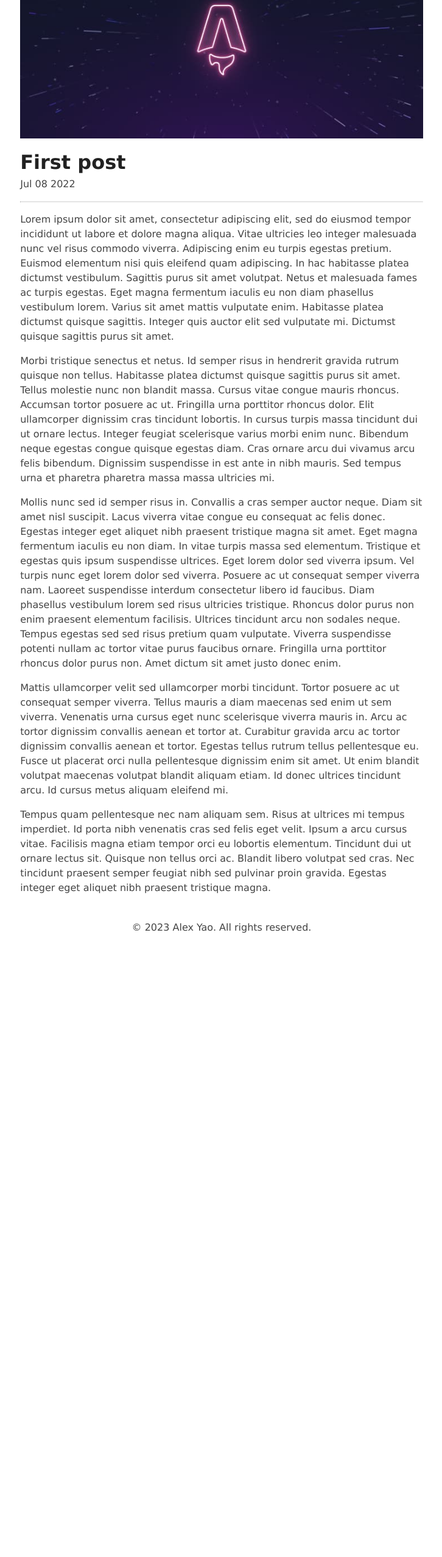
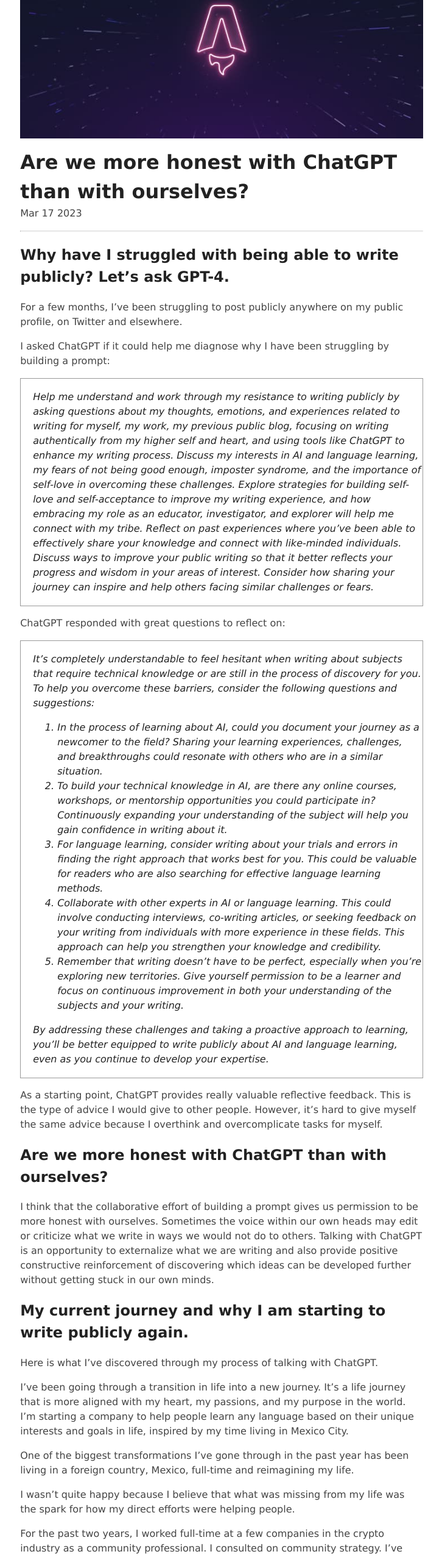
Before and after one commit to AlexKYao/personal-blog, an Astro site: page /blog/first-post in a window 1280 px wide. Shown: the part 240-2793 px from the top of the page at 61% size, without its empty margins (276-1002 px from the left). Before the commit the page ends 1818 px from the top, so only its background shows below. Built offline with nearby package versions, Linux system fonts and the light colour scheme; Astro itself is replaced by a stand-in of ours.

Commit message:
Added blog post

```diff
--- a/src/components/Header.astro
+++ b/src/components/Header.astro
@@ -9,7 +9,7 @@
 	</h2>
 	<nav>
 		<HeaderLink href="/">Home</HeaderLink>
-		<!-- <HeaderLink href="/blog">Blog</HeaderLink> -->
+		<HeaderLink href="/blog">Blog</HeaderLink>
 		<HeaderLink href="/about">About</HeaderLink>
 		<HeaderLink href="https://twitter.com/TheAlexYao" target="_blank">Twitter</HeaderLink>
 		<HeaderLink href="https://github.com/AlexKYao" target="_blank">GitHub</HeaderLink>
--- a/src/pages/blog/first-post.md
+++ b/src/pages/blog/first-post.md
@@ -1,17 +1,76 @@
 ---
 layout: "../../layouts/BlogPost.astro"
-title: "First post"
-description: "Lorem ipsum dolor sit amet"
-pubDate: "Jul 08 2022"
+title: "Are we more honest with ChatGPT than with ourselves?"
+description: "Reflections on my new life journey in Mexico and becoming an entrepreneur again."
+pubDate: "Mar 17 2023"
 heroImage: "/placeholder-hero.jpg"
 ---
 
-Lorem ipsum dolor sit amet, consectetur adipiscing elit, sed do eiusmod tempor incididunt ut labore et dolore magna aliqua. Vitae ultricies leo integer malesuada nunc vel risus commodo viverra. Adipiscing enim eu turpis egestas pretium. Euismod elementum nisi quis eleifend quam adipiscing. In hac habitasse platea dictumst vestibulum. Sagittis purus sit amet volutpat. Netus et malesuada fames ac turpis egestas. Eget magna fermentum iaculis eu non diam phasellus vestibulum lorem. Varius sit amet mattis vulputate enim. Habitasse platea dictumst quisque sagittis. Integer quis auctor elit sed vulputate mi. Dictumst quisque sagittis purus sit amet.
+## Why have I struggled with being able to write publicly? Let’s ask GPT-4.
 
-Morbi tristique senectus et netus. Id semper risus in hendrerit gravida rutrum quisque non tellus. Habitasse platea dictumst quisque sagittis purus sit amet. Tellus molestie nunc non blandit massa. Cursus vitae congue mauris rhoncus. Accumsan tortor posuere ac ut. Fringilla urna porttitor rhoncus dolor. Elit ullamcorper dignissim cras tincidunt lobortis. In cursus turpis massa tincidunt dui ut ornare lectus. Integer feugiat scelerisque varius morbi enim nunc. Bibendum neque egestas congue quisque egestas diam. Cras ornare arcu dui vivamus arcu felis bibendum. Dignissim suspendisse in est ante in nibh mauris. Sed tempus urna et pharetra pharetra massa massa ultricies mi.
+For a few months, I’ve been struggling to post publicly anywhere on my public profile, on Twitter and elsewhere.
 
-Mollis nunc sed id semper risus in. Convallis a cras semper auctor neque. Diam sit amet nisl suscipit. Lacus viverra vitae congue eu consequat ac felis donec. Egestas integer eget aliquet nibh praesent tristique magna sit amet. Eget magna fermentum iaculis eu non diam. In vitae turpis massa sed elementum. Tristique et egestas quis ipsum suspendisse ultrices. Eget lorem dolor sed viverra ipsum. Vel turpis nunc eget lorem dolor sed viverra. Posuere ac ut consequat semper viverra nam. Laoreet suspendisse interdum consectetur libero id faucibus. Diam phasellus vestibulum lorem sed risus ultricies tristique. Rhoncus dolor purus non enim praesent elementum facilisis. Ultrices tincidunt arcu non sodales neque. Tempus egestas sed sed risus pretium quam vulputate. Viverra suspendisse potenti nullam ac tortor vitae purus faucibus ornare. Fringilla urna porttitor rhoncus dolor purus non. Amet dictum sit amet justo donec enim.
+I asked ChatGPT if it could help me diagnose why I have been struggling by building a prompt:
 
-Mattis ullamcorper velit sed ullamcorper morbi tincidunt. Tortor posuere ac ut consequat semper viverra. Tellus mauris a diam maecenas sed enim ut sem viverra. Venenatis urna cursus eget nunc scelerisque viverra mauris in. Arcu ac tortor dignissim convallis aenean et tortor at. Curabitur gravida arcu ac tortor dignissim convallis aenean et tortor. Egestas tellus rutrum tellus pellentesque eu. Fusce ut placerat orci nulla pellentesque dignissim enim sit amet. Ut enim blandit volutpat maecenas volutpat blandit aliquam etiam. Id donec ultrices tincidunt arcu. Id cursus metus aliquam eleifend mi.
+> Help me understand and work through my resistance to writing publicly by asking questions about my thoughts, emotions, and experiences related to writing for myself, my work, my previous public blog, focusing on writing authentically from my higher self and heart, and using tools like ChatGPT to enhance my writing process. Discuss my interests in AI and language learning, my fears of not being good enough, imposter syndrome, and the importance of self-love in overcoming these challenges. Explore strategies for building self-love and self-acceptance to improve my writing experience, and how embracing my role as an educator, investigator, and explorer will help me connect with my tribe. Reflect on past experiences where you've been able to effectively share your knowledge and connect with like-minded individuals. Discuss ways to improve your public writing so that it better reflects your progress and wisdom in your areas of interest. Consider how sharing your journey can inspire and help others facing similar challenges or fears.
 
-Tempus quam pellentesque nec nam aliquam sem. Risus at ultrices mi tempus imperdiet. Id porta nibh venenatis cras sed felis eget velit. Ipsum a arcu cursus vitae. Facilisis magna etiam tempor orci eu lobortis elementum. Tincidunt dui ut ornare lectus sit. Quisque non tellus orci ac. Blandit libero volutpat sed cras. Nec tincidunt praesent semper feugiat nibh sed pulvinar proin gravida. Egestas integer eget aliquet nibh praesent tristique magna.
+ChatGPT responded with great questions to reflect on:
+
+> It's completely understandable to feel hesitant when writing about subjects that require technical knowledge or are still in the process of discovery for you. To help you overcome these barriers, consider the following questions and suggestions:
+>
+> 1. In the process of learning about AI, could you document your journey as a newcomer to the field? Sharing your learning experiences, challenges, and breakthroughs could resonate with others who are in a similar situation.
+> 2. To build your technical knowledge in AI, are there any online courses, workshops, or mentorship opportunities you could participate in? Continuously expanding your understanding of the subject will help you gain confidence in writing about it.
+> 3. For language learning, consider writing about your trials and errors in finding the right approach that works best for you. This could be valuable for readers who are also searching for effective language learning methods.
+> 4. Collaborate with other experts in AI or language learning. This could involve conducting interviews, co-writing articles, or seeking feedback on your writing from individuals with more experience in these fields. This approach can help you strengthen your knowledge and credibility.
+> 5. Remember that writing doesn't have to be perfect, especially when you're exploring new territories. Give yourself permission to be a learner and focus on continuous improvement in both your understanding of the subjects and your writing.
+>
+> By addressing these challenges and taking a proactive approach to learning, you'll be better equipped to write publicly about AI and language learning, even as you continue to develop your expertise.
+
+As a starting point, ChatGPT provides really valuable reflective feedback. This is the type of advice I would give to other people. However, it's hard to give myself the same advice because I overthink and overcomplicate tasks for myself.
+
+## Are we more honest with ChatGPT than with ourselves?
+
+I think that the collaborative effort of building a prompt gives us permission to be more honest with ourselves. Sometimes the voice within our own heads may edit or criticize what we write in ways we would not do to others. Talking with ChatGPT is an opportunity to externalize what we are writing and also provide positive constructive reinforcement of discovering which ideas can be developed further without getting stuck in our own minds.
+
+## My current journey and why I am starting to write publicly again.
+
+Here is what I’ve discovered through my process of talking with ChatGPT.
+
+I’ve been going through a transition in life into a new journey. It’s a life journey that is more aligned with my heart, my passions, and my purpose in the world. I’m starting a company to help people learn any language based on their unique interests and goals in life, inspired by my time living in Mexico City.
+
+One of the biggest transformations I’ve gone through in the past year has been living in a foreign country, Mexico, full-time and reimagining my life.
+
+I wasn’t quite happy because I believe that what was missing from my life was the spark for how my direct efforts were helping people.
+
+For the past two years, I worked full-time at a few companies in the crypto industry as a community professional. I consulted on community strategy. I’ve built web3 projects. This experiment led me to explore the digital nomad lifestyle, and led me to Mexico City where I ultimately decided to settle down full-time and choose to live outside the United States for the first time ever in my life.
+
+I realized that my role as a community professional didn’t have enough impact on the people within the communities I was a part of within the crypto industry.
+
+For most of my past entrepreneurial journey, I believed in this idea about myself: I help people go through transformations in their lives.
+
+As an entrepreneur, I helped students Peru and Colombia discover their passion for STEM. I helped people with chronic health conditions (Inflammatory Bowel Disease) heal through IBDCoach. And now I’m tackling a problem that is relevant to my life living abroad in Mexico City and relevant to many people considering to move or travel to a new place in the world.
+
+I want to create products that help people transform their lives.
+
+What I’ve noticed about my journey with language learning and travel:
+
+Primary Problem: People want to learn Spanish and the traditional methods of language learning fail because the methods ignore human motivations, interests and goals and try to create a singular way of learning instead of creating a unique learning path for each individual.
+
+Deeper Problem: People want to be less lonely and they want to share their journey in life with other people.
+
+I’m hoping to tackle both of these core problems because they resonate deeply with my current path in life.
+
+## How I could expand my essay in the future
+
+ChatGPT:
+
+> To expand on your essay, you might consider adding the following points:
+>
+> 1.The role of technology and AI in facilitating self-discovery and honesty: Discuss how the advancements in AI technology, such as ChatGPT, have made it easier for individuals to explore their thoughts, feelings, and motivations. This technology can act as a sounding board, enabling users to engage in conversations that can help them discover their true selves.
+> 2. Vulnerability and openness with AI: Delve into the idea that interacting with AI, such as ChatGPT, can provide a safe and judgment-free space for individuals to express their thoughts and emotions. This environment can encourage people to be more honest with themselves and with the AI.
+> 3. The impact of AI on self-improvement and personal growth: Highlight the potential benefits of using AI like ChatGPT in the journey of personal development. AI can offer support, encouragement, and new perspectives that can help individuals grow and better understand themselves.
+> 4. The importance of language learning and cultural immersion in personal transformation: Discuss how learning a new language and immersing oneself in a different culture can contribute to personal growth and self-discovery. You could also explore how language learning can help individuals connect with others, thereby reducing loneliness and fostering a sense of belonging.
+> 5. Addressing the shortcomings of traditional language learning methods: Elaborate on the limitations of conventional language learning approaches and the need for personalized learning experiences. Discuss how your company aims to create unique learning paths for each individual, taking into account their motivations, interests, and goals.
+> 6. The role of community and social connections in language learning and personal development: Emphasize the importance of building relationships and fostering connections when learning a new language or adapting to a new culture. Discuss how your company plans to integrate community-building and social interactions into its language learning programs to promote more profound personal transformations.
+>
+> By incorporating these points into your essay, you can provide a more comprehensive understanding of the relationship between AI, personal honesty, and self-discovery, as well as the role of language learning in personal transformation.
```
